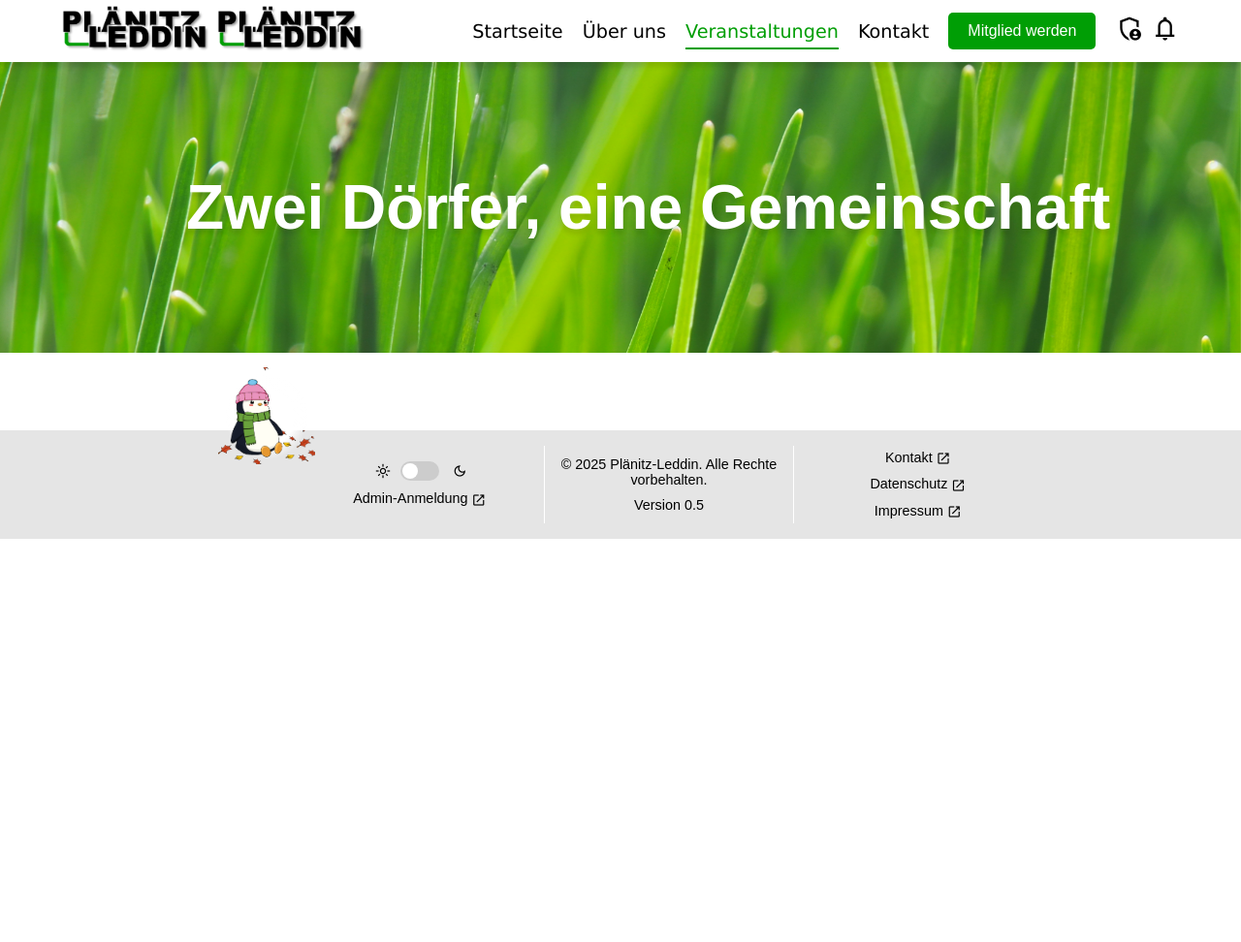
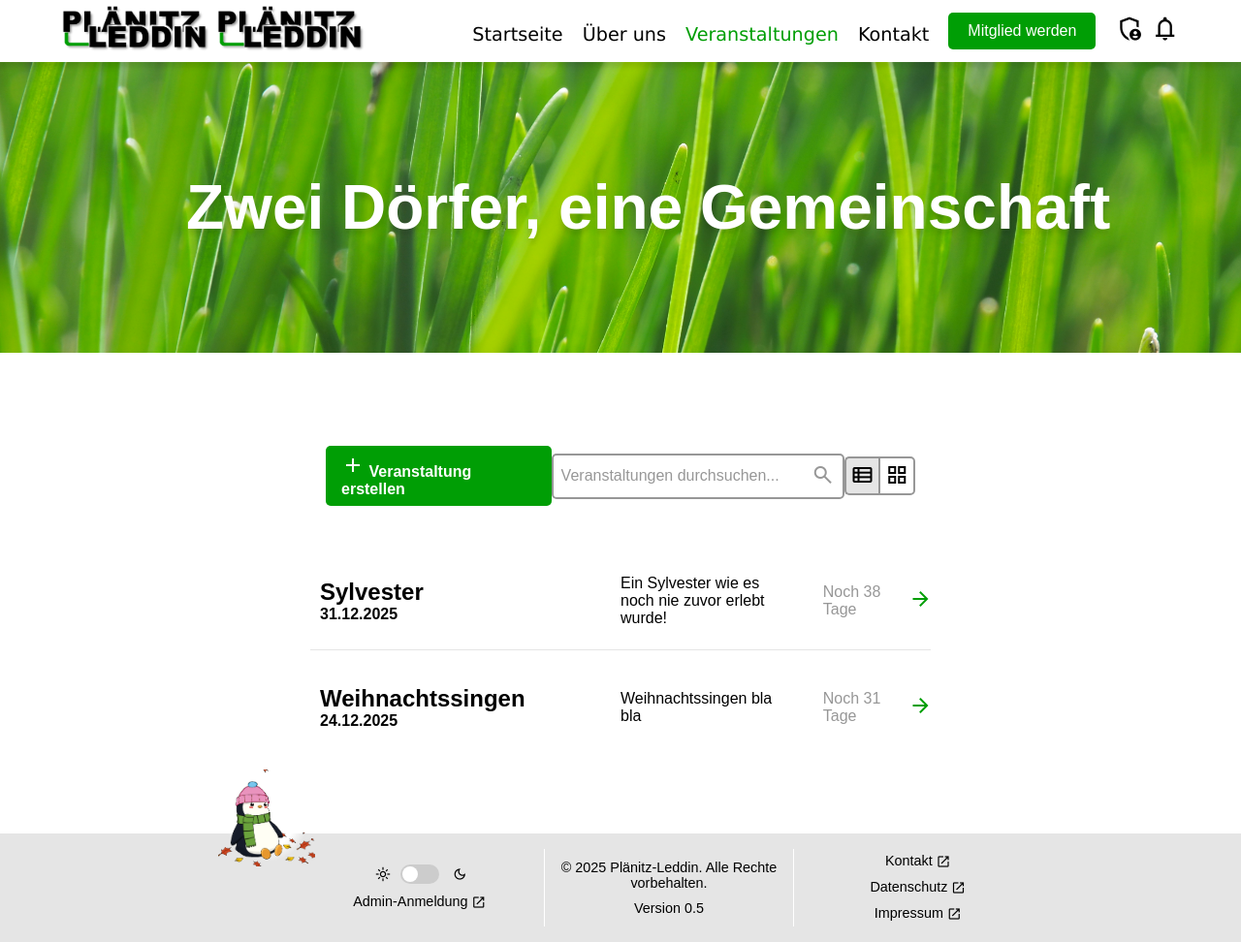
Before and after one commit to jan-albrecht05/Plaenitz-Leddin, a PHP site: page /pages/veranstaltungen.php in a window 1280 px wide. Shown: the whole page at 97% size. Before the commit the page ends 556 px from the top, so only its background shows below. Run offline with PHP 8.4, Linux system fonts and the light colour scheme; the visitor is signed in with stand-in values (Sample User, id 1); data comes from the database, SQL or seed files in the repository; both versions use the stored data as it was after the commit.

Commit message:
starting on the all-events page

```diff
--- a/assets/css/event.css
+++ b/assets/css/event.css
@@ -56,6 +56,7 @@
     line-height: 1.6;
     font-size: 120%;
     margin-bottom: 2rem;
+    text-align: justify;
 }
 .row{
     display: flex;
--- /dev/null
+++ b/assets/css/list-view.css
@@ -0,0 +1,55 @@
+#veranstaltungen{
+    display: flex;
+    flex-direction: column;
+    margin-top: 2rem;
+}
+.event{
+    display: flex;
+    flex-direction: row;
+    align-items: center;
+    justify-content: space-between;
+    border-bottom: 1px solid var(--shadow-color);
+    max-height: 5rem;
+}
+.flex-column{
+    display: flex;
+    flex-direction: column;
+    min-width: 50%;
+}
+.name{
+    width: 100%;
+    overflow: hidden;
+    text-overflow: ellipsis;
+    white-space: nowrap;
+}
+h2.name,
+h4.date{
+    margin: 0;
+}
+.days-left{
+    color: var(--lightgrey);
+    font-weight: normal;
+}
+.line{
+    display: none;
+}
+
+@media (max-width: 1500px){
+    a span.text{
+        display: none;
+    }
+    a.more-info{
+        width: 2%;
+        margin: 0;
+    }
+    .days-left{
+        width: 15%;
+        margin-left: auto;
+        margin-right: 0;
+    }
+    .description{
+        width: 30%;
+        margin-right: 5%;
+        margin-left: auto;
+    }
+}
--- /dev/null
+++ b/assets/css/veranstaltungen.css
@@ -0,0 +1,78 @@
+#controls{
+    display: flex;
+    justify-content: space-between;
+    align-items: center;
+    padding: 1rem;
+    background-color: var(--background-color);
+    border-bottom: 1px solid var(--border-color);
+}
+#controls a{
+    text-decoration: none;
+    color: var(--bg-color);
+    font-weight: bold;
+    background-color: var(--primary-color);
+    padding: 0.5rem 1rem;
+    border-radius: 5px;
+}
+#suchfeld{
+    display: flex;
+    align-items: center;
+    border: 2px solid var(--lightgrey);
+    border-radius: 5px;
+    min-width: 250px;
+    width: 50%;
+}
+#suchfeld-input{
+    border: none;
+    outline: none;
+    padding: 0.5rem;
+    font-size: 1rem;
+    width: 100%;
+    background-color: transparent;
+    color: var(--text-color);
+}
+#suchfeld-input::placeholder{
+    color: var(--lightgrey);
+}
+#suchfeld button{
+    border: none;
+    background-color: transparent;
+    cursor: pointer;
+    padding: 0.5rem;
+    color: var(--text-color);
+}
+#suchfeld button:hover > span{
+    color: var(--primary-color);
+}
+#suchfeld span{
+    color: var(--lightgrey);
+    font-size: 1.5rem;
+}
+#buttons{
+    display: flex;
+    gap: 0rem;
+    align-items: center;
+}
+#buttons button{
+    border: 2px solid var(--lightgrey);
+    cursor: pointer;
+    padding: .3rem;
+    color: var(--text-color);
+    background-color: var(--bg-color);
+    transition: all 0.3s ease;
+}
+#buttons button:hover,
+#buttons button:focus,
+#buttons button.active{
+    background-color: var(--shadow-color);
+}
+#buttons button:first-child{
+    border-radius: 5px 0px 0px 5px;
+}
+#buttons button:first-child{
+    border-radius: 5px 0px 0px 5px;
+    border-right: none;
+}
+#buttons button:last-child{
+    border-radius: 0px 5px 5px 0px;
+}
--- /dev/null
+++ b/assets/js/veranstaltungen.js
@@ -0,0 +1,25 @@
+window.onload = function() {
+    //get default view from localStorage
+    const defaultView = localStorage.getItem('veranstaltungenView') || 'list';
+    if (defaultView === 'list') {
+        toggleListView();
+    } else {
+        toggleGridView();
+    }
+}
+function toggleListView() {
+    document.getElementById('list').classList.add('active');
+    document.getElementById('grid').classList.remove('active');
+    const cssLink = document.querySelector('#css link');
+    cssLink.href = '../assets/css/list-view.css';
+    //save to localStorage
+    localStorage.setItem('veranstaltungenView', 'list');
+}
+function toggleGridView() {
+    document.getElementById('grid').classList.add('active');
+    document.getElementById('list').classList.remove('active');
+    const cssLink = document.querySelector('#css link');
+    cssLink.href = '../assets/css/grid-view.css';
+    //save to localStorage
+    localStorage.setItem('veranstaltungenView', 'grid');
+}
--- a/pages/veranstaltungen.php
+++ b/pages/veranstaltungen.php
@@ -1,3 +1,17 @@
+<?php
+    session_start();
+    // Include database helper functions
+    require_once '../includes/db_helper.php';
+
+    // initialize role flags (safe defaults)
+    $is_admin = false;
+    $is_vorstand = false;
+    if (isset($_SESSION['user_id'])) {
+        $user_id = $_SESSION['user_id'];
+        $is_admin = hasAdminRole($user_id);
+        $is_vorstand = hasVorstandRole($user_id);
+    }
+?>
 <!DOCTYPE html>
 <html lang="en">
 <head>
@@ -6,6 +20,7 @@
     <title>Veranstaltungen | Plänitz-Leddin</title>
     <link rel="stylesheet" href="../assets/css/root.css">
     <link rel="stylesheet" href="../assets/css/main.css">
+    <link rel="stylesheet" href="../assets/css/veranstaltungen.css">
     <link rel="stylesheet" href="../assets/css/heading.css">
     <link rel="stylesheet" href="../assets/css/footer.css">
     <link rel="stylesheet" href="https://fonts.googleapis.com/css2?family=Material+Symbols+Outlined" />
@@ -27,7 +42,92 @@
         <h1>Zwei Dörfer, eine Gemeinschaft</h1>
     </div>
     <div id="main">
+        <div id="controls">
+            <?php
+                if($is_admin || $is_vorstand){
+                    echo '<a href="internes/veranstaltung-erstellen.php" class="button" id="veranstaltung-erstellen"><span class="material-symbols-outlined">add</span> Veranstaltung erstellen</a>';
+                }
+                echo '';
+            ?>
+            <div id="suchfeld">
+                <input type="text" id="suchfeld-input" placeholder="Veranstaltungen durchsuchen..." onkeyup="filterVeranstaltungen()">
+                <button onclick="filterVeranstaltungen()">
+                    <span class="material-symbols-outlined">search</span>
+                </button>
+            </div>
+            <div id="buttons">
+                <button id="list" onclick="toggleListView()" class="active">
+                    <span class="material-symbols-outlined">view_list</span>
+                </button>
+                <button id="grid" onclick="toggleGridView()">
+                    <span class="material-symbols-outlined">grid_view</span>
+                </button>
+            </div>
+        </div>
+        <div id="css">
+            <link rel="stylesheet" href="../assets/css/list-view.css">
+            <!-- JS dynamically loads CSS for list/grid view toggling -->
+        </div>
+        <script src="../assets/js/veranstaltungen.js"></script>
+        <div id="veranstaltungen">
+            <?php
+                // dynamic event loading
+                $dbPath = __DIR__ . '/../assets/db/veranstaltungen.db';
 
+                // Basic existence/readability checks so we can log a helpful error instead of a fatal exception
+                if (!file_exists($dbPath)) {
+                    error_log("event.php: database file not found: $dbPath");
+                    $event = null;
+                } elseif (!is_readable($dbPath)) {
+                    error_log("event.php: database file not readable by PHP process: $dbPath");
+                    $event = null;
+                } else {
+                    try {
+                        // Use PDO with sqlite for safer, consistent parameter binding and exceptions
+                        $pdo = new PDO('sqlite:' . $dbPath);
+                        $pdo->setAttribute(PDO::ATTR_ERRMODE, PDO::ERRMODE_EXCEPTION);
+
+                        $stmt = $pdo->prepare('SELECT * FROM veranstaltungen ORDER BY datum DESC');
+                        $stmt->execute();
+                        $events = $stmt->fetchAll(PDO::FETCH_ASSOC);
+                        if ($events === false) {
+                            $events = []; // no rows found
+                        }
+                    } catch (Exception $e) {
+                        error_log('event.php: DB error - ' . $e->getMessage());
+                        //$event = null;
+                    }
+                }
+                if (!empty($events)) {
+                    foreach($events as $event){
+                    echo '<div class="event">';
+                        echo '<div class="flex-column">';
+                            echo '<h2 class="name">' . htmlspecialchars($event['titel']) . '</h2>';
+                            $date = new DateTime($event['datum']);
+                            echo '<h4 class="date">' . $date->format('d.m.Y') . '</h4>';
+                        echo '</div>';
+                        echo '<p class="description">' . htmlspecialchars($event['beschreibung']) . '</p>';
+                        $now = new DateTime();
+                        $event_date = new DateTime($event['datum']);
+                        $interval = $now->diff($event_date);
+                        $days_left = $interval->days;
+                        if($event_date < $now){
+                            echo '<h4 class="days-left">Veranstaltung vorbei</h4>';
+                        } else {
+                            echo '<h4 class="days-left">Noch ' . $days_left . ' Tage</h4>';
+                        }
+                        echo '<a href="event.php?id=' . urlencode($event['id']) . '" class="more-info">';
+                            echo '<span class="text">Mehr erfahren</span>';
+                            echo '<span class="material-symbols-outlined">arrow_forward</span>';
+                        echo '</a>';
+                        echo '<div class="line"></div>';
+                    echo '</div>';
+                    }
+                } else {
+                    echo '<p>Keine Veranstaltungen gefunden.</p>';
+                }
+            ?>
+        </div>
     </div>
     <div id="footer" class="center">
         <?php include '../pages/footer.php'; ?>
```
Also changed, not shown: assets/css/grid-view.css (added, +71 -0 lines), assets/db/member.db.
